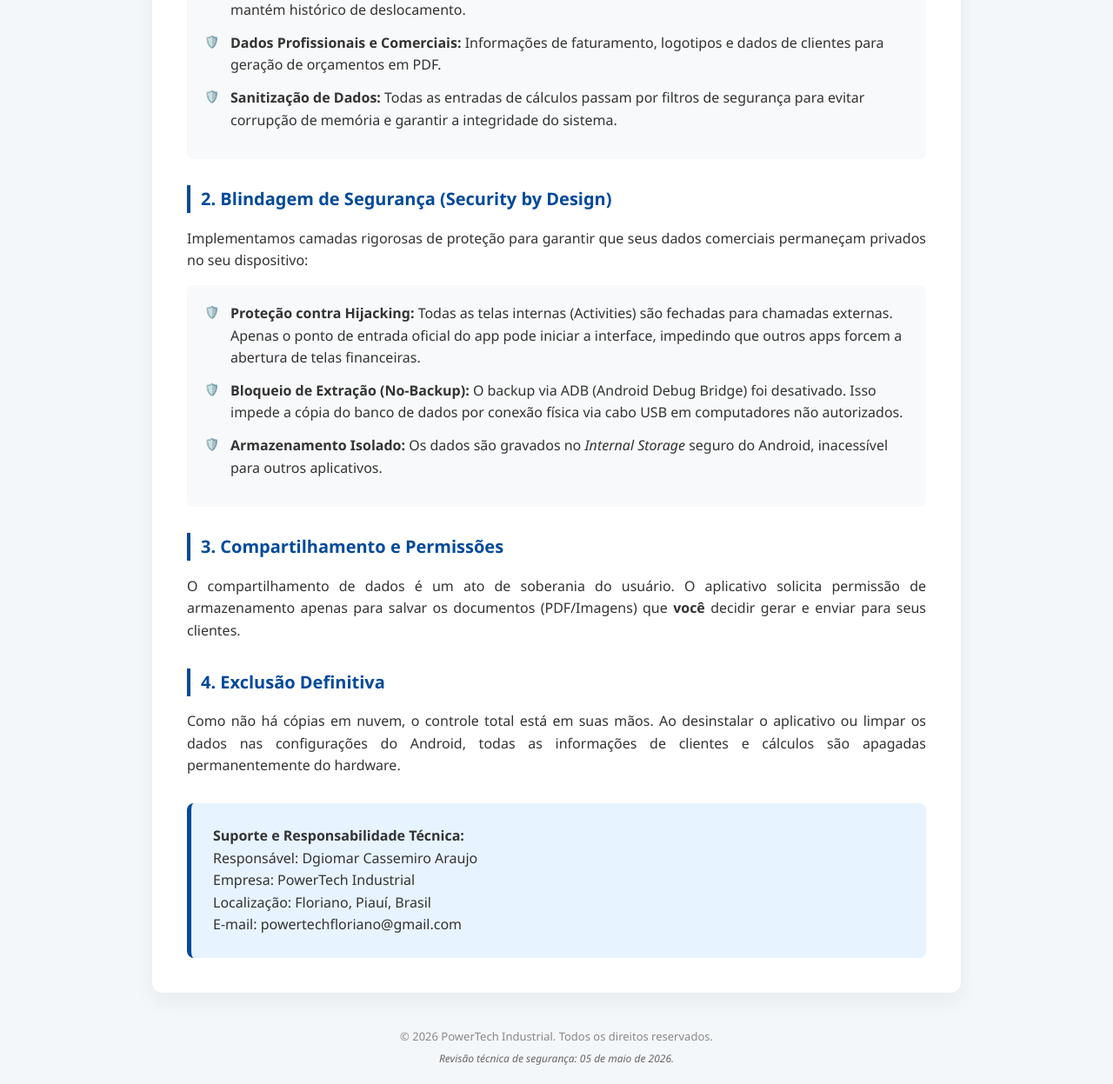
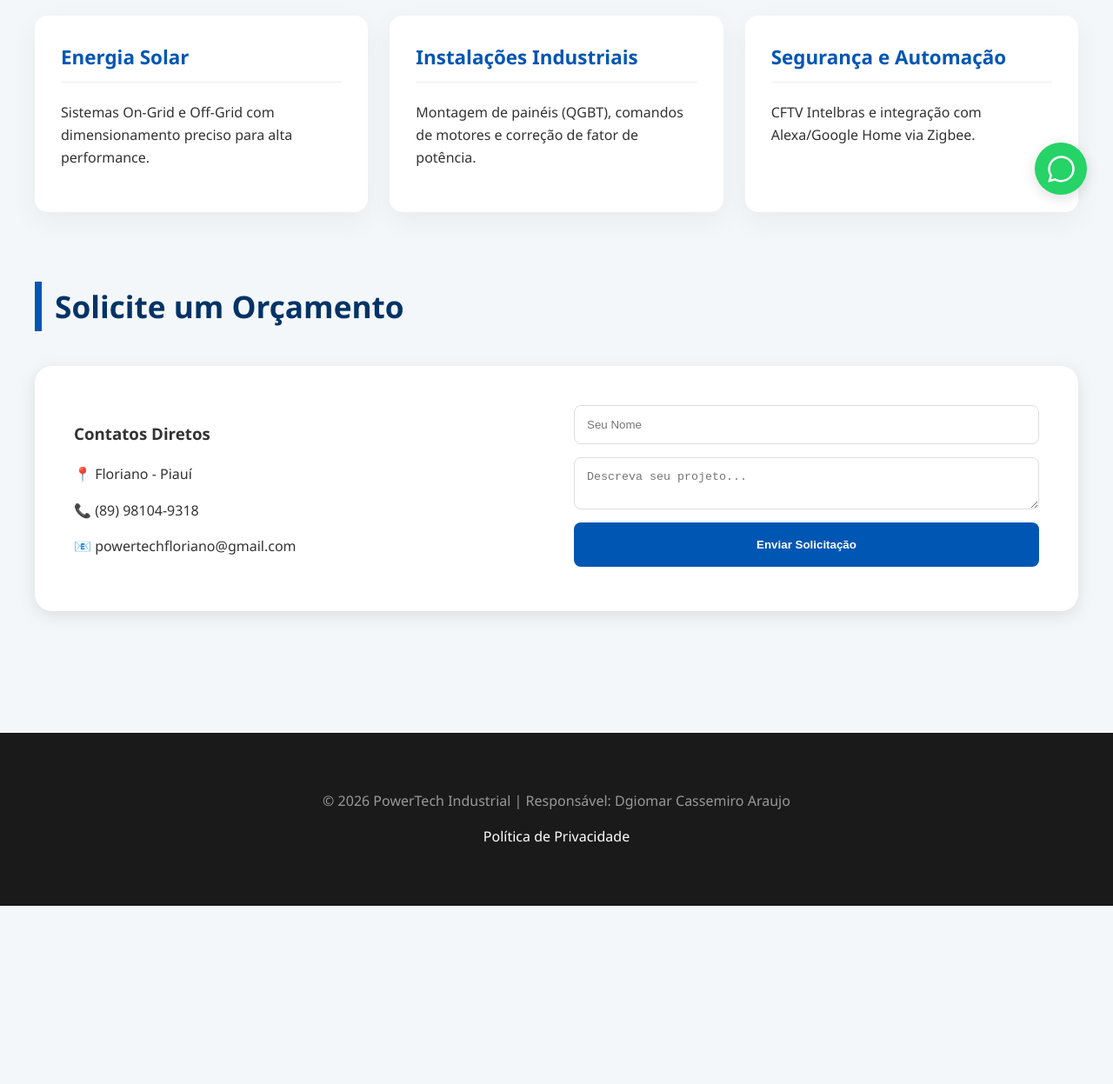
Before and after one commit to DgiomarAraujo/powertech-site, a plain HTML site: page index.html in a window 1280 px wide. Shown: the part 546-1793 px from the top of the page at 87% size. After the commit the page ends 1588 px from the top, so only its background shows below. Drawn offline with Linux system fonts and the light colour scheme.

Commit message:
Revise index.html with new title and layout enhancements
Updated the title and enhanced the layout and styling of the HTML document, including new sections for services and contact information.

```diff
--- a/index.html
+++ b/index.html
@@ -3,68 +3,83 @@
 <head>
     <meta charset="UTF-8">
     <meta name="viewport" content="width=device-width, initial-scale=1.0">
-    <title>Política de Privacidade - PowerTech Industrial</title>
+    <title>PowerTech Industrial | Engenharia e Soluções Tecnológicas</title>
+
+    <!-- ÍCONE PARA O GOOGLE -->
+    <link rel="icon" type="image/png" href="favicon.png">
+
     <style>
-        body { font-family: 'Segoe UI', Roboto, Helvetica, Arial, sans-serif; line-height: 1.6; color: #333; background-color: #f4f7f9; margin: 0; padding: 20px; }
-        .container { max-width: 850px; margin: 40px auto; background: #fff; padding: 40px; border-radius: 12px; box-shadow: 0 10px 25px rgba(0,0,0,0.05); border-top: 10px solid #004a99; }
-        h1 { color: #004a99; font-size: 28px; border-bottom: 2px solid #eee; padding-bottom: 15px; margin-top: 0; }
-        h2 { color: #004a99; font-size: 20px; margin-top: 30px; border-left: 4px solid #004a99; padding-left: 12px; display: flex; align-items: center; }
-        p { margin-bottom: 15px; text-align: justify; }
+        :root { --primary-blue: #003366; --accent-blue: #0056b3; --whatsapp-green: #25d366; --light-bg: #f4f7f9; --text-dark: #333; }
+        body { font-family: 'Segoe UI', Tahoma, Geneva, Verdana, sans-serif; margin: 0; color: var(--text-dark); line-height: 1.6; background-color: var(--light-bg); }
+        header { background: linear-gradient(135deg, var(--primary-blue), var(--accent-blue)); color: white; padding: 110px 20px; text-align: center; clip-path: polygon(0 0, 100% 0, 100% 88%, 0% 100%); }
+        header h1 { margin: 0; font-size: 3.5em; text-transform: uppercase; letter-spacing: 3px; }
+        header p { font-size: 1.2em; opacity: 0.9; }
+        .container { max-width: 1200px; margin: auto; padding: 60px 20px; }
+        h2 { color: var(--primary-blue); font-size: 2.2em; border-left: 8px solid var(--accent-blue); padding-left: 15px; margin-bottom: 40px; }
+        .grid { display: grid; grid-template-columns: repeat(auto-fit, minmax(320px, 1fr)); gap: 25px; }
+        .card { background: white; padding: 30px; border-radius: 15px; box-shadow: 0 10px 30px rgba(0,0,0,0.05); border-bottom: 4px solid transparent; transition: 0.3s; }
+        .card:hover { transform: translateY(-5px); border-bottom: 4px solid var(--accent-blue); }
+        .card h3 { color: var(--accent-blue); margin-top: 0; font-size: 1.4em; border-bottom: 1px solid #eee; padding-bottom: 10px; }
 
-        .security-badge { background: #d4edda; border: 1px solid #c3e6cb; color: #155724; padding: 15px; border-radius: 8px; margin: 20px 0; display: flex; align-items: center; font-weight: bold; }
-        .warning-box { background: #fff3cd; border: 1px solid #ffeeba; padding: 20px; border-radius: 8px; margin: 20px 0; font-weight: bold; color: #856404; text-align: center; }
+        .whatsapp-float { position: fixed; bottom: 30px; right: 30px; background-color: var(--whatsapp-green); color: white; width: 60px; height: 60px; border-radius: 50%; box-shadow: 0 4px 15px rgba(0,0,0,0.13); display: flex; align-items: center; justify-content: center; z-index: 999; transition: 0.3s; }
+        .whatsapp-float svg { width: 35px; height: 35px; fill: white; }
 
-        .data-list { background: #f8f9fa; padding: 20px; border-radius: 8px; list-style-type: none; margin: 15px 0; }
-        .data-list li { margin-bottom: 12px; padding-left: 30px; position: relative; }
-        .data-list li::before { content: "🛡️"; position: absolute; left: 0; font-size: 14px; }
-
-        .contact-info { background: #e7f3ff; padding: 25px; border-radius: 8px; margin-top: 30px; border-left: 5px solid #004a99; }
-        footer { text-align: center; margin-top: 40px; font-size: 13px; color: #888; }
-        .last-update { font-style: italic; font-size: 12px; color: #666; margin-top: 5px; }
+        .form-section { background: white; padding: 45px; border-radius: 20px; box-shadow: 0 5px 20px rgba(0,0,0,0.1); display: grid; grid-template-columns: repeat(auto-fit, minmax(300px, 1fr)); gap: 40px; }
+        form { display: flex; flex-direction: column; gap: 15px; }
+        input, textarea, select { padding: 14px; border: 1px solid #ddd; border-radius: 8px; width: 100%; box-sizing: border-box; }
+        button { background: var(--accent-blue); color: white; padding: 18px; border: none; border-radius: 8px; font-weight: bold; cursor: pointer; }
+        footer { text-align: center; padding: 50px; background: #1a1a1a; color: #999; margin-top: 80px; }
+        footer a { color: #fff; text-decoration: none; }
     </style>
 </head>
 <body>
-    <div class="container">
-        <h1>Política de Privacidade</h1>
-        <p>Esta Política de Privacidade descreve o compromisso da <strong>PowerTech Industrial</strong> com a proteção de dados, segurança cibernética e transparência, em conformidade com a Lei Geral de Proteção de Dados (LGPD).</p>
 
-        <div class="warning-box">
-            ⚠ OPERAÇÃO 100% OFFLINE: Este aplicativo não possui módulos de comunicação externa. Nenhum dado é transmitido, coletado ou armazenado em servidores de nuvem.
+<header>
+    <h1>PowerTech Industrial</h1>
+    <p>Engenharia de Precisão em Floriano-PI</p>
+</header>
+
+<div class="container">
+    <h2>Nossas Especialidades</h2>
+    <div class="grid">
+        <div class="card">
+            <h3>Energia Solar</h3>
+            <p>Sistemas On-Grid e Off-Grid com dimensionamento preciso para alta performance.</p>
         </div>
-
-        <h2>1. Coleta e Processamento Local de Dados</h2>
-        <p>O aplicativo processa informações exclusivamente para fins técnicos e de gestão profissional, sem rastreamento externo:</p>
-        <ul class="data-list">
-            <li><strong>Localização (GPS):</strong> Acesso pontual e local para identificar coordenadas de irradiação solar. O app não mantém histórico de deslocamento.</li>
-            <li><strong>Dados Profissionais e Comerciais:</strong> Informações de faturamento, logotipos e dados de clientes para geração de orçamentos em PDF.</li>
-            <li><strong>Sanitização de Dados:</strong> Todas as entradas de cálculos passam por filtros de segurança para evitar corrupção de memória e garantir a integridade do sistema.</li>
-        </ul>
-
-        <h2>2. Blindagem de Segurança (Security by Design)</h2>
-        <p>Implementamos camadas rigorosas de proteção para garantir que seus dados comerciais permaneçam privados no seu dispositivo:</p>
-        <ul class="data-list">
-            <li><strong>Proteção contra Hijacking:</strong> Todas as telas internas (Activities) são fechadas para chamadas externas. Apenas o ponto de entrada oficial do app pode iniciar a interface, impedindo que outros apps forcem a abertura de telas financeiras.</li>
-            <li><strong>Bloqueio de Extração (No-Backup):</strong> O backup via ADB (Android Debug Bridge) foi desativado. Isso impede a cópia do banco de dados por conexão física via cabo USB em computadores não autorizados.</li>
-            <li><strong>Armazenamento Isolado:</strong> Os dados são gravados no <em>Internal Storage</em> seguro do Android, inacessível para outros aplicativos.</li>
-        </ul>
-
-        <h2>3. Compartilhamento e Permissões</h2>
-        <p>O compartilhamento de dados é um ato de soberania do usuário. O aplicativo solicita permissão de armazenamento apenas para salvar os documentos (PDF/Imagens) que <strong>você</strong> decidir gerar e enviar para seus clientes.</p>
-
-        <h2>4. Exclusão Definitiva</h2>
-        <p>Como não há cópias em nuvem, o controle total está em suas mãos. Ao desinstalar o aplicativo ou limpar os dados nas configurações do Android, todas as informações de clientes e cálculos são apagadas permanentemente do hardware.</p>
-
-        <div class="contact-info">
-            <strong>Suporte e Responsabilidade Técnica:</strong><br>
-            Responsável: Dgiomar Cassemiro Araujo<br>
-            Empresa: PowerTech Industrial<br>
-            Localização: Floriano, Piauí, Brasil<br>
-            E-mail: powertechfloriano@gmail.com
+        <div class="card">
+            <h3>Instalações Industriais</h3>
+            <p>Montagem de painéis (QGBT), comandos de motores e correção de fator de potência.</p>
+        </div>
+        <div class="card">
+            <h3>Segurança e Automação</h3>
+            <p>CFTV Intelbras e integração com Alexa/Google Home via Zigbee.</p>
         </div>
     </div>
-    <footer>
-        &copy; 2026 PowerTech Industrial. Todos os direitos reservados.<br>
-        <div class="last-update">Revisão técnica de segurança: 05 de maio de 2026.</div>
-    </footer>
+
+    <h2 style="margin-top:80px;">Solicite um Orçamento</h2>
+    <div class="form-section">
+        <div>
+            <h3>Contatos Diretos</h3>
+            <p>📍 Floriano - Piauí</p>
+            <p>📞 (89) 98104-9318</p>
+            <p>📧 powertechfloriano@gmail.com</p>
+        </div>
+        <form action="https://formsubmit.co/powertechfloriano@gmail.com" method="POST">
+            <input type="text" name="nome" placeholder="Seu Nome" required>
+            <textarea name="mensagem" placeholder="Descreva seu projeto..." required></textarea>
+            <button type="submit">Enviar Solicitação</button>
+        </form>
+    </div>
+</div>
+
+<a href="https://wa.me/5589981049318" class="whatsapp-float" target="_blank">
+    <svg viewBox="0 0 448 512"><path d="M380.9 97.1C339 55.1 283.2 32 223.9 32c-122.4 0-222 99.6-222 222 0 39.1 10.2 77.3 29.6 111L0 480l117.7-30.9c32.7 17.7 69.4 26.9 106.2 26.9h.1c122.3 0 224.1-99.6 224.1-222 0-59.4-23.1-115.2-65.1-157.1zM224 439.6c-33.7 0-66.9-9-95.6-25.9l-6.8-4-69.8 18.4 18.6-68-4.4-7C48.8 323.2 39 294.6 39 256c0-102.3 83.7-186 186.1-186 49.7 0 96.4 19.3 131.5 54.3S410 206.3 410 256c0 102.3-83.7 183.6-186 183.6z"/></svg>
+</a>
+
+<footer>
+    <p>&copy; 2026 PowerTech Industrial | Responsável: Dgiomar Cassemiro Araujo</p>
+    <p><a href="privacidade.html">Política de Privacidade</a></p>
+</footer>
+
 </body>
 </html>
```
